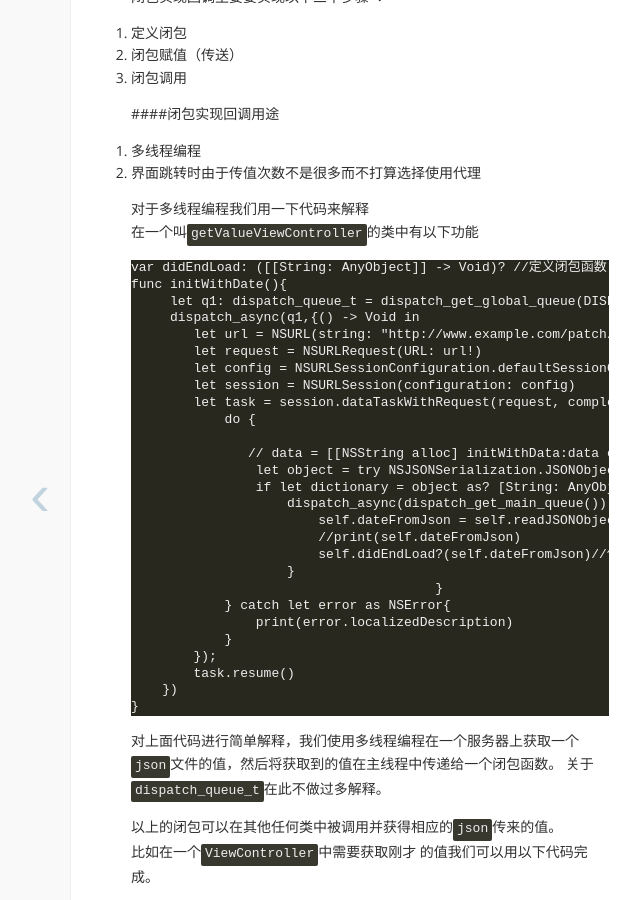
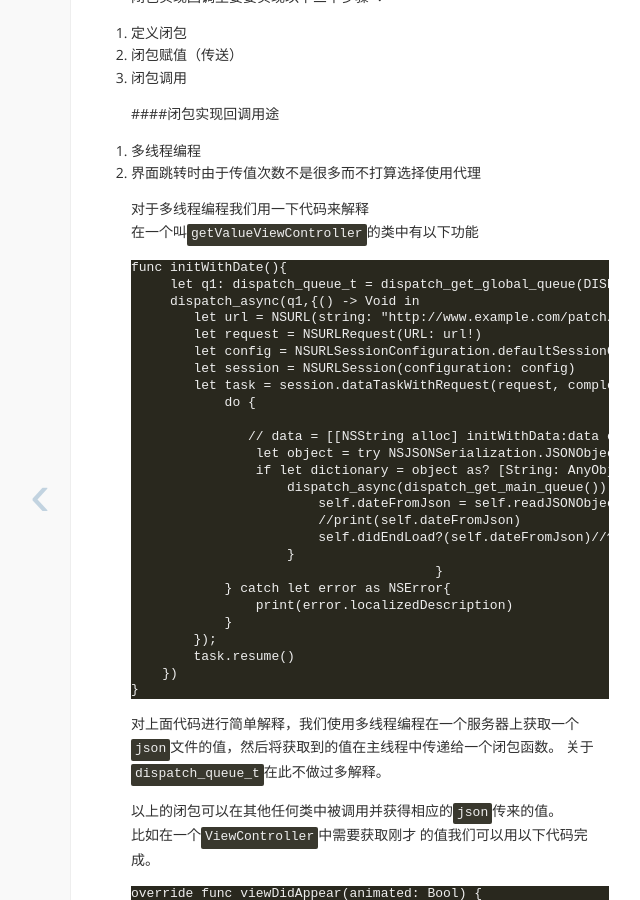
Before and after one commit to dinghing/dinghing.github.io, a Jekyll site: the page built from _posts/2016-08-29-Swift闭包实现回调.md, in a window 1280 px wide and 900 px high, scrolled down 932 px. Shown: the whole window, without its empty margins (270-910 px from the left). Built offline with Jekyll 4.4.1, drawn with Linux system fonts in a browser that asks for light colours; comment, search, counter and statistics services are not loaded.

Commit message:
Update 2016-08-29-Swift闭包实现回调.md

```diff
--- a/_posts/2016-08-29-Swift闭包实现回调.md
+++ b/_posts/2016-08-29-Swift闭包实现回调.md
@@ -31,7 +31,7 @@
 对于多线程编程我们用一下代码来解释
 在一个叫`getValueViewController`的类中有以下功能
 
-	var didEndLoad: ([[String: AnyObject]] -> Void)? //定义闭包函数
+
 	func initWithDate(){
          let q1: dispatch_queue_t = dispatch_get_global_queue(DISPATCH_QUEUE_PRIORITY_DEFAULT, 0)
          dispatch_async(q1,{() -> Void in
```
